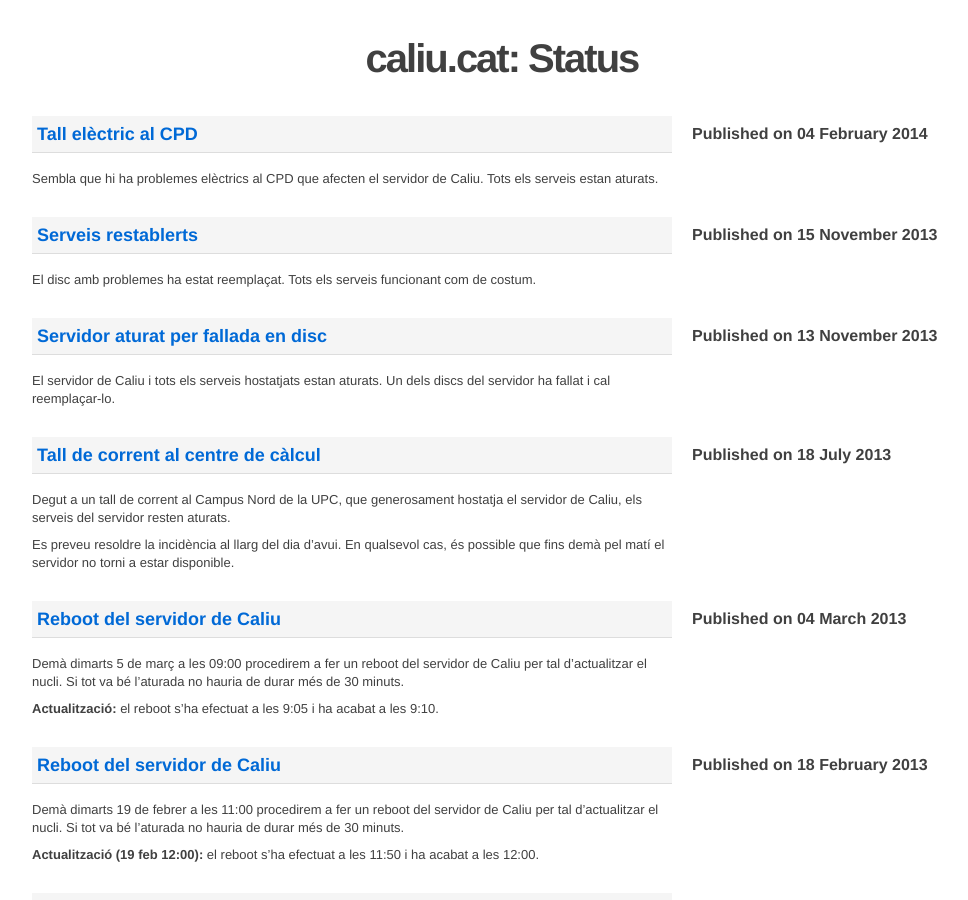
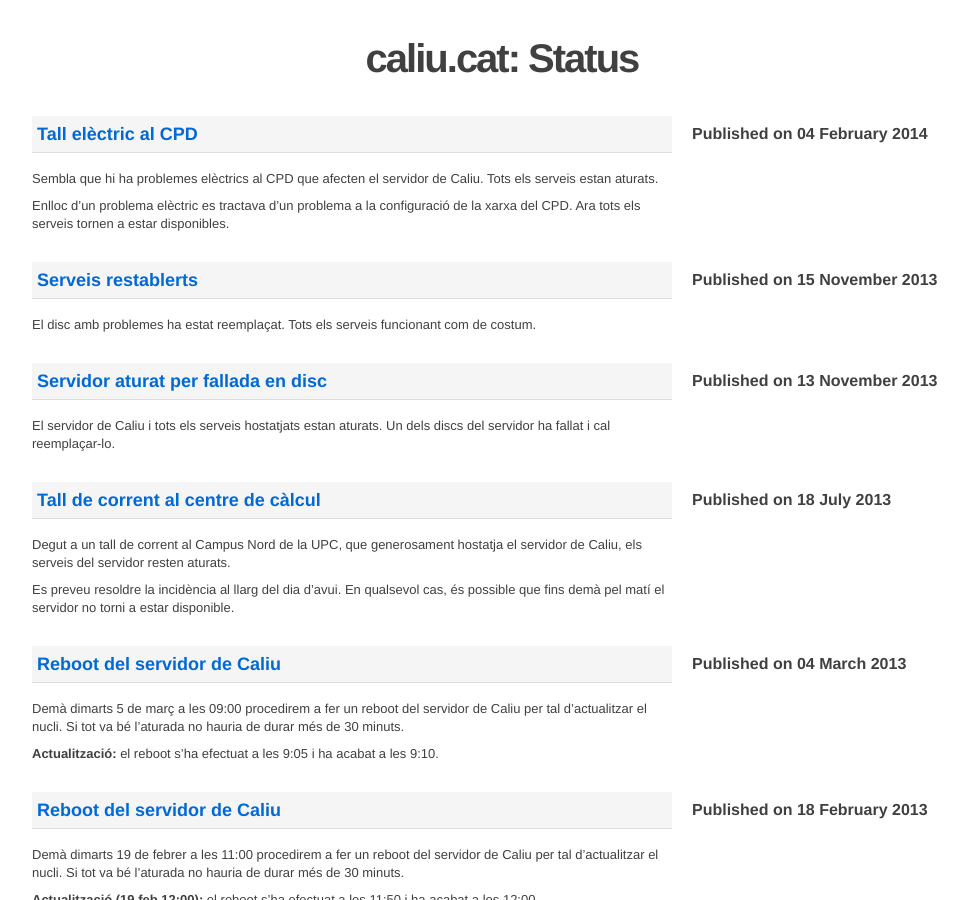
Before and after one commit to caliu/status, a Jekyll site: the page built from index.html, in a window 1280 px wide and 900 px high. Shown: the whole window, without its empty margins (138-1106 px from the left). Built offline with Jekyll 4.4.1, drawn with Linux system fonts in a browser that asks for light colours; the list of posts is cut into pages by our own code.

Commit message:
Update 2014-02-04-tall-electric.md

```diff
--- a/_posts/2014/2014-02-04-tall-electric.md
+++ b/_posts/2014/2014-02-04-tall-electric.md
@@ -6,3 +6,5 @@
 ---
 
 Sembla que hi ha problemes elèctrics al CPD que afecten el servidor de Caliu. Tots els serveis estan aturats.
+
+Enlloc d'un problema elèctric es tractava d'un problema a la configuració de la xarxa del CPD. Ara tots els serveis tornen a estar disponibles.
```
